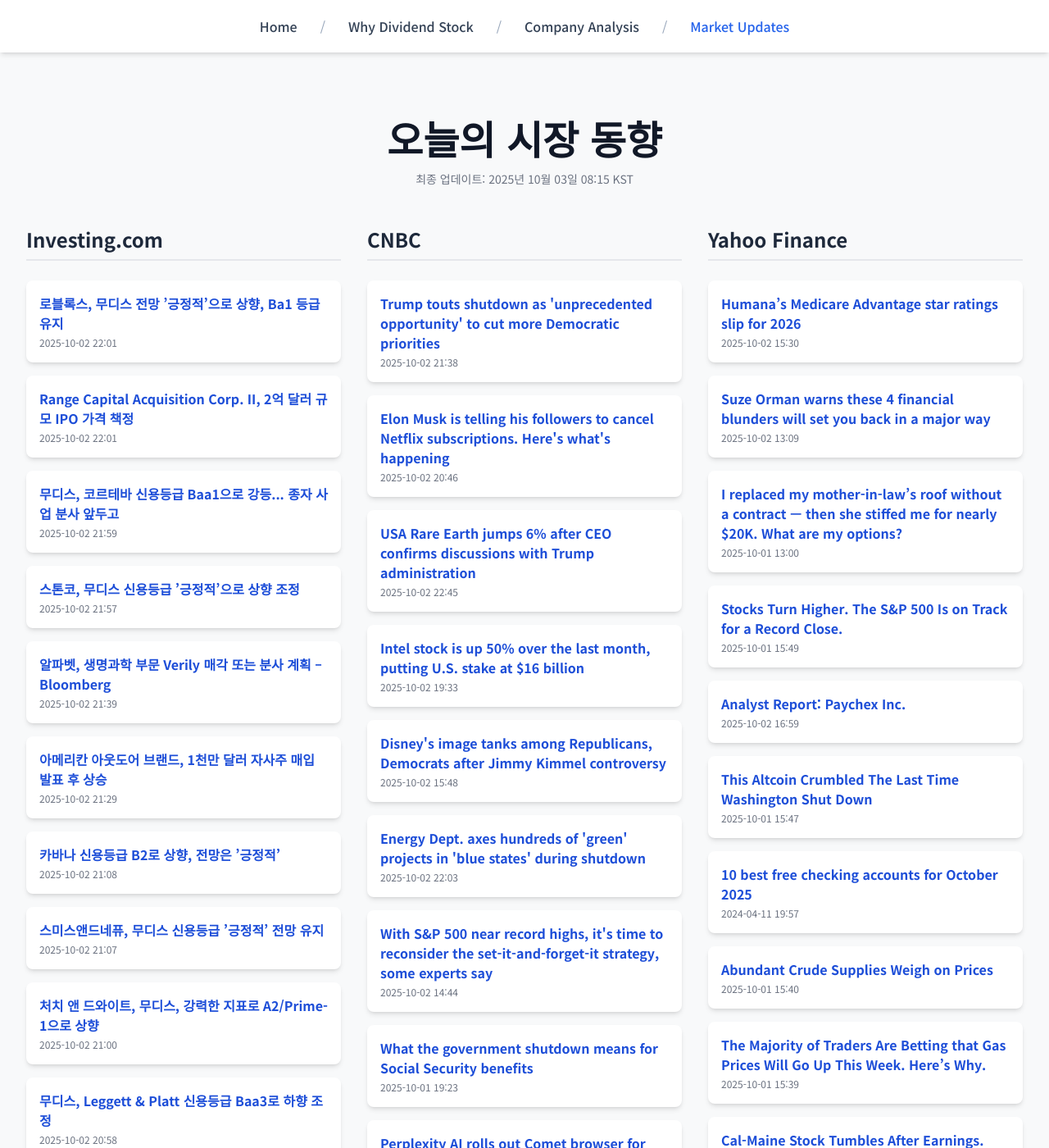
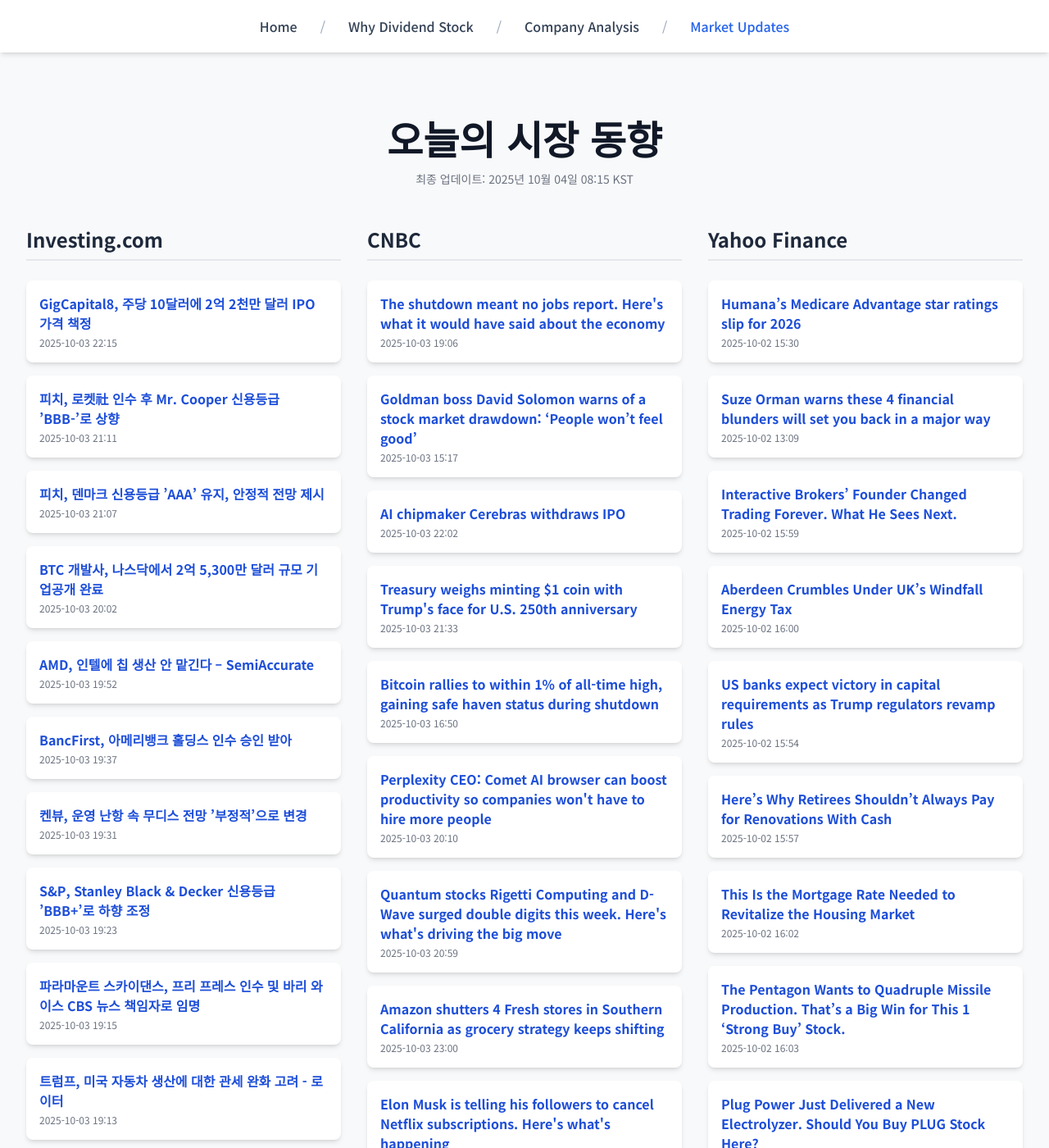
Before and after one commit to Kay-Hwang/my-company-analysis, a Jekyll site: the page built from market-updates.html, in a window 1280 px wide and 1400 px high. Shown: the whole window at 82% size. Built offline with Jekyll 4.4.1, drawn with Linux system fonts in a browser that asks for light colours; nearby versions of some CDN libraries; a script that is not in the unit is left out; some of the changed text lies outside the part shown.

Commit message:
Update daily data

```diff
--- a/_data/latest_data.json
+++ b/_data/latest_data.json
@@ -1,128 +1,128 @@
 {
-  "lastUpdated": "2025년 10월 03일 08:15 KST",
+  "lastUpdated": "2025년 10월 04일 08:15 KST",
   "news": {
     "investing": [
       {
-        "title": "로블록스, 무디스 전망 ’긍정적’으로 상향, Ba1 등급 유지",
-        "link": "https://kr.investing.com/news/stock-market-news/article-93CH-1656583",
-        "pubDate": "2025-10-02 22:01:39",
-        "summary": "로블록스, 무디스 전망 ’긍정적’으로 상향, Ba1 등급 유지"
+        "title": "GigCapital8, 주당 10달러에 2억 2천만 달러 IPO 가격 책정",
+        "link": "https://kr.investing.com/news/stock-market-news/article-432SI-1657801",
+        "pubDate": "2025-10-03 22:15:08",
+        "summary": "GigCapital8, 주당 10달러에 2억 2천만 달러 IPO 가격 책정"
       },
       {
-        "title": "Range Capital Acquisition Corp. II, 2억 달러 규모 IPO 가격 책정",
-        "link": "https://kr.investing.com/news/stock-market-news/article-432SI-1656584",
-        "pubDate": "2025-10-02 22:01:04",
-        "summary": "Range Capital Acquisition Corp. II, 2억 달러 규모 IPO 가격 책정"
+        "title": "피치, 로켓社 인수 후 Mr. Cooper 신용등급 ’BBB-’로 상향",
+        "link": "https://kr.investing.com/news/stock-market-news/article-93CH-1657773",
+        "pubDate": "2025-10-03 21:11:11",
+        "summary": "피치, 로켓社 인수 후 Mr. Cooper 신용등급 ’BBB-’로 상향"
       },
       {
-        "title": "무디스, 코르테바 신용등급 Baa1으로 강등... 종자 사업 분사 앞두고",
-        "link": "https://kr.investing.com/news/stock-market-news/article-93CH-1656582",
-        "pubDate": "2025-10-02 21:59:30",
-        "summary": "무디스, 코르테바 신용등급 Baa1으로 강등... 종자 사업 분사 앞두고"
+        "title": "피치, 덴마크 신용등급 ’AAA’ 유지, 안정적 전망 제시",
+        "link": "https://kr.investing.com/news/stock-market-news/article-93CH-1657767",
+        "pubDate": "2025-10-03 21:07:33",
+        "summary": "피치, 덴마크 신용등급 ’AAA’ 유지, 안정적 전망 제시"
       },
       {
-        "title": "스톤코, 무디스 신용등급 ’긍정적’으로 상향 조정",
-        "link": "https://kr.investing.com/news/stock-market-news/article-93CH-1656581",
-        "pubDate": "2025-10-02 21:57:07",
-        "summary": "스톤코, 무디스 신용등급 ’긍정적’으로 상향 조정"
+        "title": "BTC 개발사, 나스닥에서 2억 5,300만 달러 규모 기업공개 완료",
+        "link": "https://kr.investing.com/news/stock-market-news/article-432SI-1657697",
+        "pubDate": "2025-10-03 20:02:07",
+        "summary": "BTC 개발사, 나스닥에서 2억 5,300만 달러 규모 기업공개 완료"
       },
       {
-        "title": "알파벳, 생명과학 부문 Verily 매각 또는 분사 계획 – Bloomberg",
-        "link": "https://kr.investing.com/news/stock-market-news/article-93CH-1656572",
-        "pubDate": "2025-10-02 21:39:43",
-        "summary": "알파벳, 생명과학 부문 Verily 매각 또는 분사 계획 – Bloomberg"
+        "title": "AMD, 인텔에 칩 생산 안 맡긴다 – SemiAccurate",
+        "link": "https://kr.investing.com/news/stock-market-news/article-1657686",
+        "pubDate": "2025-10-03 19:52:48",
+        "summary": "AMD, 인텔에 칩 생산 안 맡긴다 – SemiAccurate"
       },
       {
-        "title": "아메리칸 아웃도어 브랜드, 1천만 달러 자사주 매입 발표 후 상승",
-        "link": "https://kr.investing.com/news/stock-market-news/article-93CH-1656563",
-        "pubDate": "2025-10-02 21:29:49",
-        "summary": "아메리칸 아웃도어 브랜드, 1천만 달러 자사주 매입 발표 후 상승"
+        "title": "BancFirst, 아메리뱅크 홀딩스 인수 승인 받아",
+        "link": "https://kr.investing.com/news/stock-market-news/article-93CH-1657679",
+        "pubDate": "2025-10-03 19:37:40",
+        "summary": "BancFirst, 아메리뱅크 홀딩스 인수 승인 받아"
       },
       {
-        "title": "카바나 신용등급 B2로 상향, 전망은 ’긍정적’",
-        "link": "https://kr.investing.com/news/stock-market-news/article-93CH-1656544",
-        "pubDate": "2025-10-02 21:08:19",
-        "summary": "카바나 신용등급 B2로 상향, 전망은 ’긍정적’"
+        "title": "켄뷰, 운영 난항 속 무디스 전망 ’부정적’으로 변경",
+        "link": "https://kr.investing.com/news/stock-market-news/article-93CH-1657677",
+        "pubDate": "2025-10-03 19:31:06",
+        "summary": "켄뷰, 운영 난항 속 무디스 전망 ’부정적’으로 변경"
       },
       {
-        "title": "스미스앤드네퓨, 무디스 신용등급 ’긍정적’ 전망 유지",
-        "link": "https://kr.investing.com/news/stock-market-news/article-93CH-1656542",
-        "pubDate": "2025-10-02 21:07:09",
-        "summary": "스미스앤드네퓨, 무디스 신용등급 ’긍정적’ 전망 유지"
+        "title": "S&P, Stanley Black & Decker 신용등급 ’BBB+’로 하향 조정",
+        "link": "https://kr.investing.com/news/stock-market-news/article-93CH-1657674",
+        "pubDate": "2025-10-03 19:23:55",
+        "summary": "S&P, Stanley Black & Decker 신용등급 ’BBB+’로 하향 조정"
       },
       {
-        "title": "처치 앤 드와이트, 무디스, 강력한 지표로 A2/Prime-1으로 상향",
-        "link": "https://kr.investing.com/news/stock-market-news/article-93CH-1656529",
-        "pubDate": "2025-10-02 21:00:17",
-        "summary": "처치 앤 드와이트, 무디스, 강력한 지표로 A2/Prime-1으로 상향"
+        "title": "파라마운트 스카이댄스, 프리 프레스 인수 및 바리 와이스 CBS 뉴스 책임자로 임명",
+        "link": "https://kr.investing.com/news/stock-market-news/article-93CH-1657670",
+        "pubDate": "2025-10-03 19:15:24",
+        "summary": "파라마운트 스카이댄스, 프리 프레스 인수 및 바리 와이스 CBS 뉴스 책임자로 임명"
       },
       {
-        "title": "무디스, Leggett & Platt 신용등급 Baa3로 하향 조정",
-        "link": "https://kr.investing.com/news/stock-market-news/article-93CH-1656528",
-        "pubDate": "2025-10-02 20:58:36",
-        "summary": "무디스, Leggett & Platt 신용등급 Baa3로 하향 조정"
+        "title": "트럼프, 미국 자동차 생산에 대한 관세 완화 고려 - 로이터",
+        "link": "https://kr.investing.com/news/stock-market-news/article-93CH-1657667",
+        "pubDate": "2025-10-03 19:13:20",
+        "summary": "트럼프, 미국 자동차 생산에 대한 관세 완화 고려 - 로이터"
       }
     ],
     "cnbc": [
       {
-        "title": "Trump touts shutdown as 'unprecedented opportunity' to cut more Democratic priorities",
-        "link": "https://www.cnbc.com/2025/10/02/trump-government-shutdown-updates-vought.html",
-        "pubDate": "Thu, 02 Oct 2025 21:38:33 GMT",
-        "summary": "Trump in a Truth Social post said he will meet with Office of Management and Budget Director Russell Vought to discuss cutting agencies."
+        "title": "The shutdown meant no jobs report. Here's what it would have said about the economy",
+        "link": "https://www.cnbc.com/2025/10/03/shutdown-jobs-report-economy.html",
+        "pubDate": "Fri, 03 Oct 2025 19:06:19 GMT",
+        "summary": "While the BLS has gone dark with the shutdown, other reports  suggest the labor market just plodded along in September."
+      },
+      {
+        "title": "Goldman boss David Solomon warns of a stock market drawdown: ‘People won’t feel good’",
+        "link": "https://www.cnbc.com/2025/10/03/goldman-sachs-ceo-david-solomon-warns-stock-market-drawdown-is-coming.html",
+        "pubDate": "Fri, 03 Oct 2025 15:17:31 GMT",
+        "summary": "The Goldman Sachs CEO said AI presented opportunities but that some investors were overlooking \"things you should be skeptical about.\""
+      },
+      {
+        "title": "AI chipmaker Cerebras withdraws IPO",
+        "link": "https://www.cnbc.com/2025/10/03/cerebras-withdraws-ipo-ai.html",
+        "pubDate": "Fri, 03 Oct 2025 22:02:42 GMT",
+        "summary": "Days after announcing that it raised $1.1 billion in a financing round, Cerebras said it's pulling its IPO plans."
+      },
+      {
+        "title": "Treasury weighs minting $1 coin with Trump's face for U.S. 250th anniversary",
+        "link": "https://www.cnbc.com/2025/10/03/trump-face-coin-treasury-dollar.html",
+        "pubDate": "Fri, 03 Oct 2025 21:33:09 GMT",
+        "summary": "U.S. Treasurer Brandon Beach confirmed in a social media post that the draft coin depicting Trump is real. Treasury Secretary Scott Bessent shared Beach's post."
+      },
+      {
+        "title": "Bitcoin rallies to within 1% of all-time high, gaining safe haven status during shutdown",
+        "link": "https://www.cnbc.com/2025/10/03/bitcoin-rallies-to-within-1percent-of-all-time-high-gaining-safe-haven-status-during-shutdown-.html",
+        "pubDate": "Fri, 03 Oct 2025 16:50:34 GMT",
+        "summary": "Bitcoin is trading within striking distance of its record price as the U.S. government shutdown enters its third day."
+      },
+      {
+        "title": "Perplexity CEO: Comet AI browser can boost productivity so companies won't have to hire more people",
+        "link": "https://www.cnbc.com/2025/10/03/perplexity-ceo-comet-ai-browser-hiring-gdp.html",
+        "pubDate": "Fri, 03 Oct 2025 20:10:02 GMT",
+        "summary": "Chicago Fed Austan Goolsbee agreed that AI could be a boon to the GDP, but cautioned about over-investment."
+      },
+      {
+        "title": "Quantum stocks Rigetti Computing and D-Wave surged double digits this week. Here's what's driving the big move",
+        "link": "https://www.cnbc.com/2025/10/03/quantum-stocks-rigetti-computing-d-wave.html",
+        "pubDate": "Fri, 03 Oct 2025 20:59:02 GMT",
+        "summary": "Nvidia highlighted accelerated computing, which it argues can make \"quantum computing breakthroughs of today and tomorrow possible.\""
+      },
+      {
+        "title": "Amazon shutters 4 Fresh stores in Southern California as grocery strategy keeps shifting",
+        "link": "https://www.cnbc.com/2025/10/03/amazon-shuts-4-fresh-stores-in-southern-california-after-uk-closures.html",
+        "pubDate": "Fri, 03 Oct 2025 23:00:11 GMT",
+        "summary": "Amazon has been closing Fresh supermarkets in the U.S. and U.K. as the company focuses its grocery strategy on Whole Foods and delivery."
       },
       {
         "title": "Elon Musk is telling his followers to cancel Netflix subscriptions. Here's what's happening",
         "link": "https://www.cnbc.com/2025/10/02/elon-musk-calls-for-canceling-netflix-whats-happening.html",
-        "pubDate": "Thu, 02 Oct 2025 20:46:49 GMT",
+        "pubDate": "Fri, 03 Oct 2025 20:13:51 GMT",
         "summary": "Elon Musk this week urged his followers to cancel their Netflix subscriptions over a controversy surrounding an animated show and its creator."
       },
       {
-        "title": "USA Rare Earth jumps 6% after CEO confirms discussions with Trump administration",
-        "link": "https://www.cnbc.com/2025/10/02/usa-rare-earth-lithium-americas-mp-materials-trump.html",
-        "pubDate": "Thu, 02 Oct 2025 22:45:01 GMT",
-        "summary": "USA Rare Earth is developing a mine in Sierra Blanca, Texas, and a magnet production facility in Stillwater, Oklahoma."
-      },
-      {
-        "title": "Intel stock is up 50% over the last month, putting U.S. stake at $16 billion",
-        "link": "https://www.cnbc.com/2025/10/02/intel-stock-us-trump-stake.html",
-        "pubDate": "Thu, 02 Oct 2025 19:33:51 GMT",
-        "summary": "U.S. chipmaker Intel's shares climbed 3% Thursday, putting the monthly gain over 50%."
-      },
-      {
-        "title": "Disney's image tanks among Republicans, Democrats after Jimmy Kimmel controversy",
-        "link": "https://www.cnbc.com/2025/10/02/disney-brand-kimmel-kirk.html",
-        "pubDate": "Thu, 02 Oct 2025 15:48:11 GMT",
-        "summary": "Sentiment and brand awareness for the company and its Disney+ platform have fallen to levels not seen in two years."
-      },
-      {
-        "title": "Energy Dept. axes hundreds of 'green' projects in 'blue states' during shutdown",
-        "link": "https://www.cnbc.com/2025/10/02/energy-department-cancels-green-projects-in-united-states.html",
-        "pubDate": "Thu, 02 Oct 2025 22:03:07 GMT",
-        "summary": "The Energy Department's cancellations of projects directly affected 16 states won by Kamala Harris in the 2024 presidential election."
-      },
-      {
-        "title": "With S&P 500 near record highs, it's time to reconsider the set-it-and-forget-it strategy, some experts say",
-        "link": "https://www.cnbc.com/2025/10/02/sp-500-set-it-and-forget-it-strategy.html",
-        "pubDate": "Thu, 02 Oct 2025 14:44:17 GMT",
-        "summary": "Even as the S&amp;P 500 index has climbed to new highs, experts say a diversified portfolio will likely be the long-term winner."
-      },
-      {
-        "title": "What the government shutdown means for Social Security benefits",
-        "link": "https://www.cnbc.com/2025/10/01/government-shutdown-social-security-benefit-payments.html",
-        "pubDate": "Wed, 01 Oct 2025 19:23:04 GMT",
-        "summary": "Social Security benefit payments will still go out on time, according to the agency. But certain services may not be available."
-      },
-      {
-        "title": "Perplexity AI rolls out Comet browser for free worldwide",
-        "link": "https://www.cnbc.com/2025/10/02/perplexity-ai-comet-browser-free-.html",
-        "pubDate": "Thu, 02 Oct 2025 19:56:13 GMT",
-        "summary": "Perplexity initially launched Comet in July to Perplexity Max subscribers for $200 a month"
-      },
-      {
-        "title": "Amazon faces FAA, NTSB probe after two delivery drones crashed into crane in Arizona",
-        "link": "https://www.cnbc.com/2025/10/02/amazon-drone-crash-faa-ntsb.html",
-        "pubDate": "Thu, 02 Oct 2025 19:43:52 GMT",
-        "summary": "The drones sustained \"substantial\" damage from the crash, the Federal Aviation Administration said in a preliminary incident report."
+        "title": "Student loan borrowers can't access repayment plans under Trump. What to know",
+        "link": "https://www.cnbc.com/2025/10/03/student-loan-repayment-plan-backlog-under-trump.html",
+        "pubDate": "Fri, 03 Oct 2025 18:27:29 GMT",
+        "summary": "Student loan borrowers who are trying to get into a new repayment plan face delays amid a Trump-era backlog of applications and the shutdown of the government."
       }
     ],
     "yahoo": [
@@ -139,52 +139,52 @@
         "summary": "Suze Orman warns these 4 financial blunders will set you back in a major way"
       },
       {
-        "title": "I replaced my mother-in-law’s roof without a contract — then she stiffed me for nearly $20K. What are my options?",
-        "link": "https://finance.yahoo.com/news/replaced-mother-law-roof-without-130000909.html",
-        "pubDate": "2025-10-01T13:00:00Z",
-        "summary": "I replaced my mother-in-law’s roof without a contract — then she stiffed me for nearly $20K. What are my options?"
+        "title": "Interactive Brokers’ Founder Changed Trading Forever. What He Sees Next.",
+        "link": "https://www.barrons.com/articles/interactive-brokers-peterffy-automated-securities-trading-4b3c5a19?siteid=yhoof2&yptr=yahoo",
+        "pubDate": "2025-10-02T15:59:00Z",
+        "summary": "Interactive Brokers’ Founder Changed Trading Forever. What He Sees Next."
       },
       {
-        "title": "Stocks Turn Higher. The S&P 500 Is on Track for a Record Close.",
-        "link": "https://www.barrons.com/livecoverage/stock-market-news-today-100125/card/stocks-tick-lower-wall-street-still-isn-t-fazed-by-the-shutdown--iryImBMUYGiCyOpPotXe?siteid=yhoof2&yptr=yahoo",
-        "pubDate": "2025-10-01T15:49:28Z",
-        "summary": "Stocks Turn Higher. The S&P 500 Is on Track for a Record Close."
+        "title": "Aberdeen Crumbles Under UK’s Windfall Energy Tax",
+        "link": "https://finance.yahoo.com/news/aberdeen-crumbles-under-uk-windfall-160000087.html",
+        "pubDate": "2025-10-02T16:00:00Z",
+        "summary": "Aberdeen Crumbles Under UK’s Windfall Energy Tax"
       },
       {
-        "title": "Analyst Report: Paychex Inc.",
-        "link": "https://finance.yahoo.com/research/reports/ARGUS_3608_AnalystReport_1759424348000?yptr=yahoo&ncid=yahooproperties_plusresear_nm5q6ze1cei",
-        "pubDate": "2025-10-02T16:59:08Z",
-        "summary": "Analyst Report: Paychex Inc."
+        "title": "US banks expect victory in capital requirements as Trump regulators revamp rules",
+        "link": "https://finance.yahoo.com/news/us-banks-expect-victory-capital-155403787.html",
+        "pubDate": "2025-10-02T15:54:03Z",
+        "summary": "US banks expect victory in capital requirements as Trump regulators revamp rules"
       },
       {
-        "title": "This Altcoin Crumbled The Last Time Washington Shut Down",
-        "link": "https://finance.yahoo.com/news/altcoin-crumbled-last-time-washington-154758894.html",
-        "pubDate": "2025-10-01T15:47:58Z",
-        "summary": "This Altcoin Crumbled The Last Time Washington Shut Down"
+        "title": "Here’s Why Retirees Shouldn’t Always Pay for Renovations With Cash",
+        "link": "https://finance.yahoo.com/news/why-retirees-shouldn-t-always-155740239.html",
+        "pubDate": "2025-10-02T15:57:40Z",
+        "summary": "Here’s Why Retirees Shouldn’t Always Pay for Renovations With Cash"
       },
       {
-        "title": "10 best free checking accounts for October 2025",
-        "link": "https://finance.yahoo.com/personal-finance/banking/article/best-free-checking-accounts-195709452.html",
-        "pubDate": "2024-04-11T19:57:09Z",
-        "summary": "10 best free checking accounts for October 2025"
+        "title": "This Is the Mortgage Rate Needed to Revitalize the Housing Market",
+        "link": "https://www.barrons.com/articles/mortgage-rates-housing-market-sales-economy-fannie-mae-18f4dfe2?siteid=yhoof2&yptr=yahoo",
+        "pubDate": "2025-10-02T16:02:00Z",
+        "summary": "This Is the Mortgage Rate Needed to Revitalize the Housing Market"
       },
       {
-        "title": "Abundant Crude Supplies Weigh on Prices",
-        "link": "https://finance.yahoo.com/news/abundant-crude-supplies-weigh-prices-154018637.html",
-        "pubDate": "2025-10-01T15:40:18Z",
-        "summary": "Abundant Crude Supplies Weigh on Prices"
+        "title": "The Pentagon Wants to Quadruple Missile Production. That’s a Big Win for This 1 ‘Strong Buy’ Stock.",
+        "link": "https://finance.yahoo.com/news/pentagon-wants-quadruple-missile-production-160328615.html",
+        "pubDate": "2025-10-02T16:03:28Z",
+        "summary": "The Pentagon Wants to Quadruple Missile Production. That’s a Big Win for This 1 ‘Strong Buy’ Stock."
       },
       {
-        "title": "The Majority of Traders Are Betting that Gas Prices Will Go Up This Week. Here’s Why.",
-        "link": "https://finance.yahoo.com/news/majority-traders-betting-gas-prices-153914320.html",
-        "pubDate": "2025-10-01T15:39:14Z",
-        "summary": "The Majority of Traders Are Betting that Gas Prices Will Go Up This Week. Here’s Why."
+        "title": "Plug Power Just Delivered a New Electrolyzer. Should You Buy PLUG Stock Here?",
+        "link": "https://finance.yahoo.com/news/plug-power-just-delivered-electrolyzer-154831921.html",
+        "pubDate": "2025-10-02T15:48:31Z",
+        "summary": "Plug Power Just Delivered a New Electrolyzer. Should You Buy PLUG Stock Here?"
       },
       {
-        "title": "Cal-Maine Stock Tumbles After Earnings. Strong Egg Sales Weren’t Enough.",
-        "link": "https://www.barrons.com/articles/cal-maine-foods-earnings-stock-price-f10d9576?siteid=yhoof2&yptr=yahoo",
-        "pubDate": "2025-10-01T15:33:00Z",
-        "summary": "Cal-Maine Stock Tumbles After Earnings. Strong Egg Sales Weren’t Enough."
+        "title": "Market Update: ADM",
+        "link": "https://finance.yahoo.com/research/reports/ARGUS_44894_MarketUpdate_1759509828000?yptr=yahoo&ncid=yahooproperties_plusresear_nm5q6ze1cei",
+        "pubDate": "2025-10-03T16:43:48Z",
+        "summary": "Market Update: ADM"
       }
     ]
   }
```
